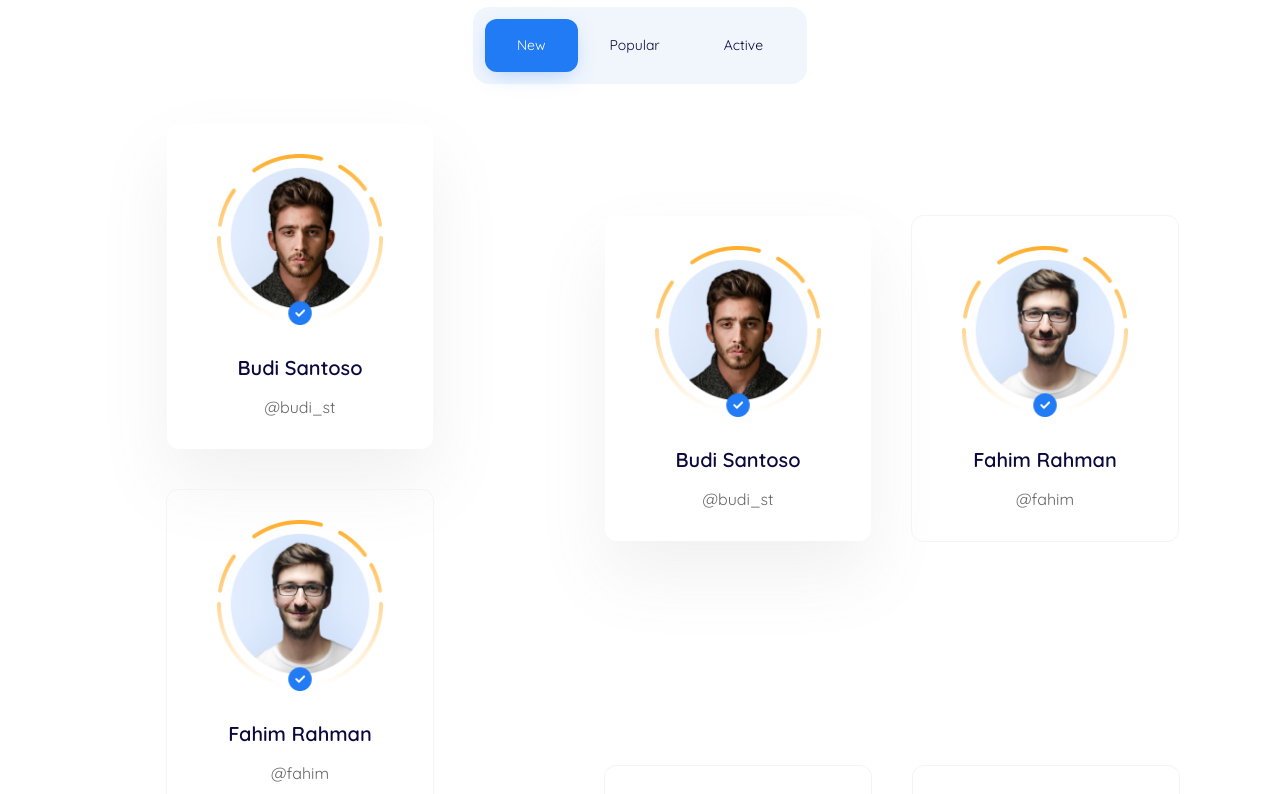
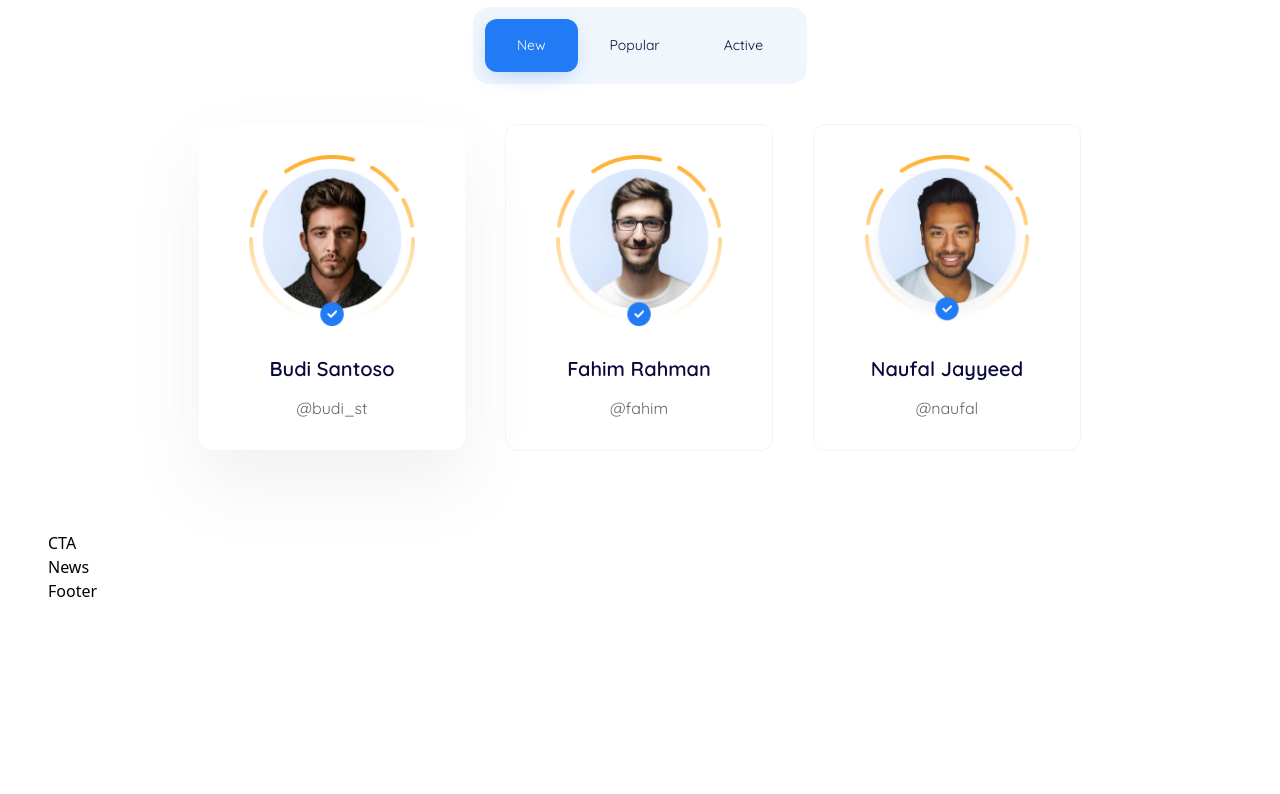
Before and after one commit to uuqkun/porto-netbook-app, a React (Vite) app: page / in a window 1280 px wide. Shown: the part 3620-4414 px from the top of the page. After the commit the page ends 4223 px from the top, so only its background shows below. Built offline with nearby package versions, Linux system fonts and the light colour scheme.

Commit message:
memperbaiki team.jsx

```diff
--- a/src/components/Team.jsx
+++ b/src/components/Team.jsx
@@ -95,7 +95,7 @@ const Team = () => {
 
         <div
           id="active"
-          className='member-tab tabs flex flex-wrap items-center justify-center gap-10'>
+          className='member-tab tabs hidden flex-wrap items-center justify-center gap-10'>
           {members.active.map((member, i) => (
             <div
             key={member.id}
```
